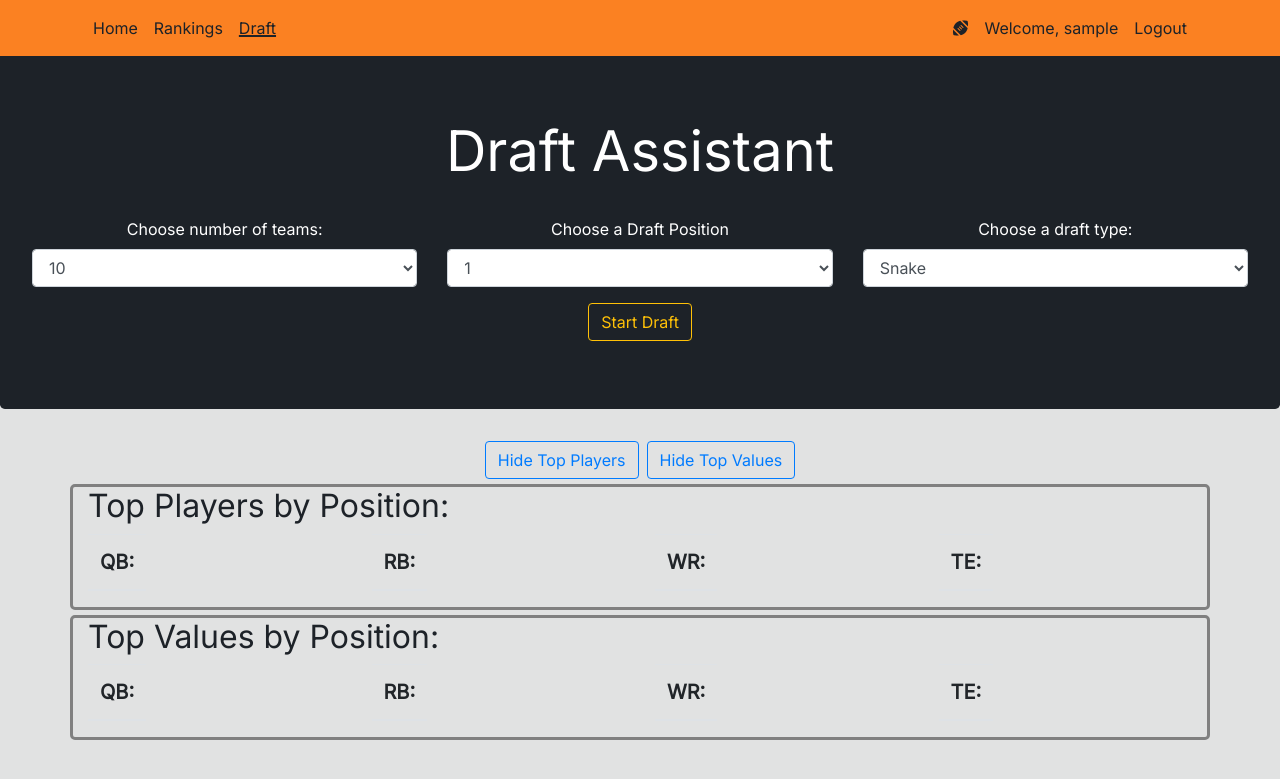
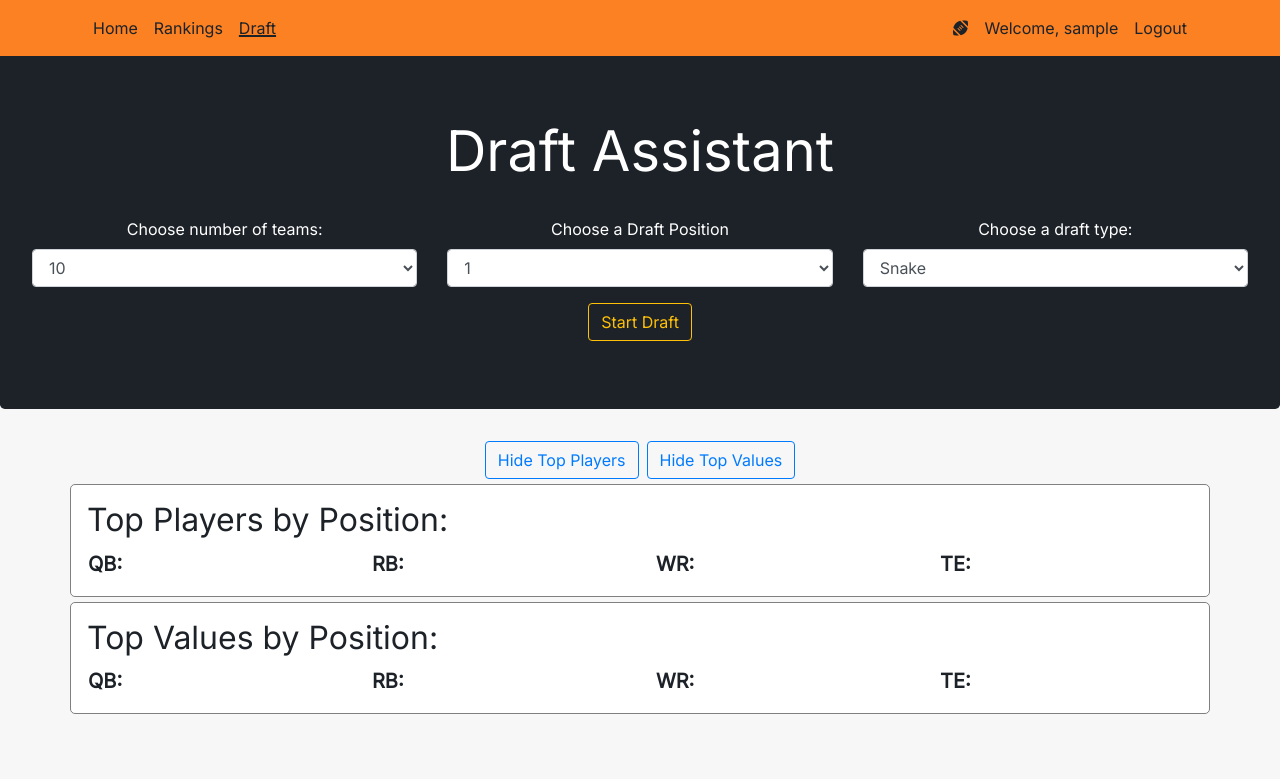
Before and after one commit to n-roth12/FFB-Draft-App, a Flask app: page /draft in a window 1280 px wide. Shown: the top 779 px of the page. Run offline with Flask 2, Linux system fonts and the light colour scheme; a user stored in the database is signed in; tables that the repository leaves empty hold one stand-in row (values such as "Sample post"); lists and menus that the app fills with data are empty; parts of the project's set-up code (start-up, migrations or seed data) failed here and were passed over; some libraries are stand-ins or nearby versions.

Commit message:
Several styling changes.

```diff
--- a/website/templates/base.html
+++ b/website/templates/base.html
@@ -10,7 +10,7 @@
 		</title>
 	</head>
 
-	<body style="background-color: #E1E2E2; color: #1D2228; padding: 50px 0px 0px 0px; z-index: 0;">
+	<body style="background-color: #F7F7F7; color: #1D2228; padding: 50px 0px 0px 0px; z-index: 0;">
 		<nav id="navbar" class="mb-5 navbar navbar-light navbar-expand-sm fixed-top" style="background-color: #FB8122;">
 			<div class="container">
 				<button class="navbar-toggler" type="button" data-toggle="collapse" data-target="#navbarNav">
--- a/website/templates/draft.html
+++ b/website/templates/draft.html
@@ -52,6 +52,8 @@
    </div>
 </div>
 
+<div class="container-fluid">
+
 	<div class="row justify-content-center">
 		<button class="btn btn-primary hidden mr-1" id="show-top-player-btn" onclick="flip_top()">Show Top Players</button>
 		<button class="btn btn-outline-primary mr-1" id="hide-top-player-btn" onclick="flip_top()">Hide Top Players</button>
@@ -59,11 +61,11 @@
 		<button class="btn btn-outline-primary ml-1" id="hide-value-player-btn" onclick="flip_value()">Hide Top Values</button>
 	</div>
 
-<div class="container advice-bar" id="top-player-bar">
-	<h2>Top Players by Position:</h1>
+	<section class="container advice-bar p-3" id="top-player-bar">
+		<h2>Top Players by Position:</h2>
 		<div class="row">
 			<div class="col-6 col-sm-3">
-			<table class="table table-hover">
+				<table class="table-hover">
 					<thead>
 						<tr>
 							<th scope="col">QB:</th>
@@ -80,7 +82,7 @@
 			</div>
 
 			<div class="col-6 col-sm-3">
-			<table class="table table-hover">
+				<table class="table-hover">
 					<thead>
 						<tr>
 							<th scope="col">RB:</th>
@@ -97,7 +99,7 @@
 			</div>
 
 			<div class="col-6 col-sm-3">
-			<table class="table table-hover">
+				<table class="table-hover">
 					<thead>
 						<tr>
 							<th scope="col">WR:</th>
@@ -114,7 +116,7 @@
 			</div>
 
 			<div class="col-6 col-sm-3">
-			<table class="table table-hover">
+				<table class="table-hover">
 					<thead>
 						<tr>
 							<th scope="col">TE:</th>
@@ -130,14 +132,14 @@
 				</table>
 			</div>
 		</div>
-</div>
+	</section>
 
-<div class="container advice-bar" id="value-player-bar">
-	<h2>Top Values by Position:</h1>
+	<section class="container advice-bar p-3" id="value-player-bar">
+		<h2>Top Values by Position:</h2>
 		<div class="row">
 
 			<div class="col-6 col-sm-3">
-			<table class="table table-hover">
+				<table class="table-hover">
 					<thead>
 						<tr>
 							<th scope="col">QB:</th>
@@ -154,7 +156,7 @@
 			</div>
 
 			<div class="col-6 col-sm-3">
-			<table class="table table-hover">
+				<table class="table-hover">
 					<thead>
 						<tr>
 							<th scope="col">RB:</th>
@@ -171,7 +173,7 @@
 			</div>
 
 			<div class="col-6 col-sm-3">
-			<table class="table table-hover">
+				<table class="table-hover">
 					<thead>
 						<tr>
 							<th scope="col">WR:</th>
@@ -188,7 +190,7 @@
 			</div>
 
 			<div class="col-6 col-sm-3">
-			<table class="table table-hover">
+				<table class="table-hover">
 					<thead>
 						<tr>
 							<th scope="col">TE:</th>
@@ -204,11 +206,11 @@
 				</table>
 			</div>
 		</div>
-</div>
+	</section>
 
-<div id="draft-body" class="row my-5 hidden">
+	<div id="draft-body" class="my-5 hidden row">
 
-	<div class="col-sm-3">
+		<section class="col-sm-3 p-3 m-3">
 			<h2 class="text-center">Draftable Players</h2>
 			<table id="draftable-players-table" class="table table-hover table-sm" style="margin-left:auto; margin-right:auto;">
 				<thead>
@@ -234,7 +236,7 @@
 							<td>
 								<div>
 									<p class="text-left m-0 p-0 font-weight-bolder name">{{ player[0].name }}</p>
-								<p class="text-left m-0 p-0 pos">{{ player[0].position }}, {{ player[0].team }}</p>
+									<p class="text-left m-0 p-0 pos" style="font-size: 9pt;">{{ player[0].position }}, {{ player[0].team }}</p>
 								</div>
 							</td>
 							<td class="text-center options-col">
@@ -245,9 +247,9 @@
 					{% endfor %}
 				</tbody>
 			</table>
-	</div>
+		</section>
 
-	<div class="col-sm-9">
+		<div class="col-sm-8 p-3 m-3">
 			<h2 class="text-center">Draft Board</h2>
 			<div id="draft-board-wrapper">
 				<table id="draft-board" class="table">
@@ -262,6 +264,7 @@
 			</div>
 		</div>
 
+	</div>
 </div>
 
 
@@ -292,8 +295,6 @@
 	}
 
 	.card {
-		height: 70px;
-		width: 110px;
 		text-align: center;
 		margin:  1px 1px 1px 1px;
 	}
@@ -329,11 +330,12 @@
 		background-color: #C0392B;
 	}
 
-	.advice-bar {
-		border: 3px solid grey;
+	section {
+		border: 1px solid grey;
 		border-radius: 5px;
 		margin-top: 5px;
 		margin-bottom: 5px;
+		background-color: white;
 	}
 
 	.advice-bar tr {
--- a/website/templates/home.html
+++ b/website/templates/home.html
@@ -14,9 +14,9 @@
       <div class="product-device box-shadow d-none d-md-block"></div>
       <div class="product-device product-device-2 box-shadow d-none d-md-block"></div>
   </div>
-  <div class="container">
+  <div class="container mb-5">
     <h2 class="text-center">Expert Draft Rankings</h2>
-    <div class="overflow-auto" style="max-width: 100vw;">
+    <div style="max-width: 100vw; overflow: auto;">
       <table class="table table-hover table-dark table-striped" style="background-color: #1D2228; color:white">
         <thead>
             <tr>
@@ -45,4 +45,5 @@
       </table>
     </div>
   </div>
+
 {% endblock %}
--- a/website/templates/includes/players_modals.html
+++ b/website/templates/includes/players_modals.html
@@ -128,7 +128,7 @@
 					{{ delete_tier_form.hidden_tag()}}
 					<p style="color: white;">
 						This will delete Tier {{ players[-1].custom_tier }},
-						moving all players currently in Tier {{ players[-1].custom_tier }} to tier {{ players[-1].custom_tier - 1 }}.
+						moving all players currently in Tier {{ players[-1].custom_tier }} to Tier {{ players[-1].custom_tier - 1 }}.
 					</p>
 					<p style="color: white;">
 						Press button below if you would like to make this change.
```
Also changed, not shown: website/templates/rankings.html (+12 -5 lines). Lines whose indentation alone changed are shown as unchanged.
